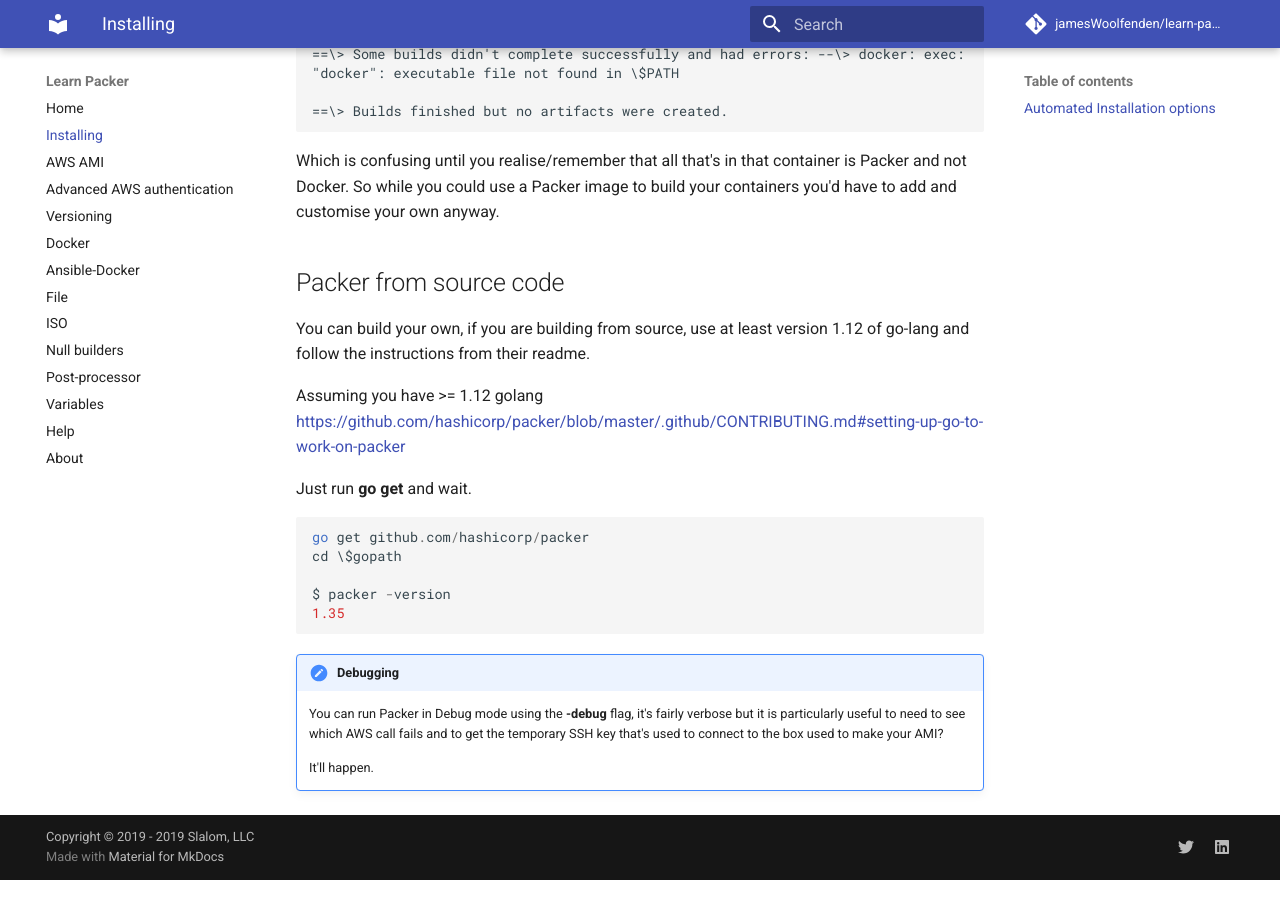
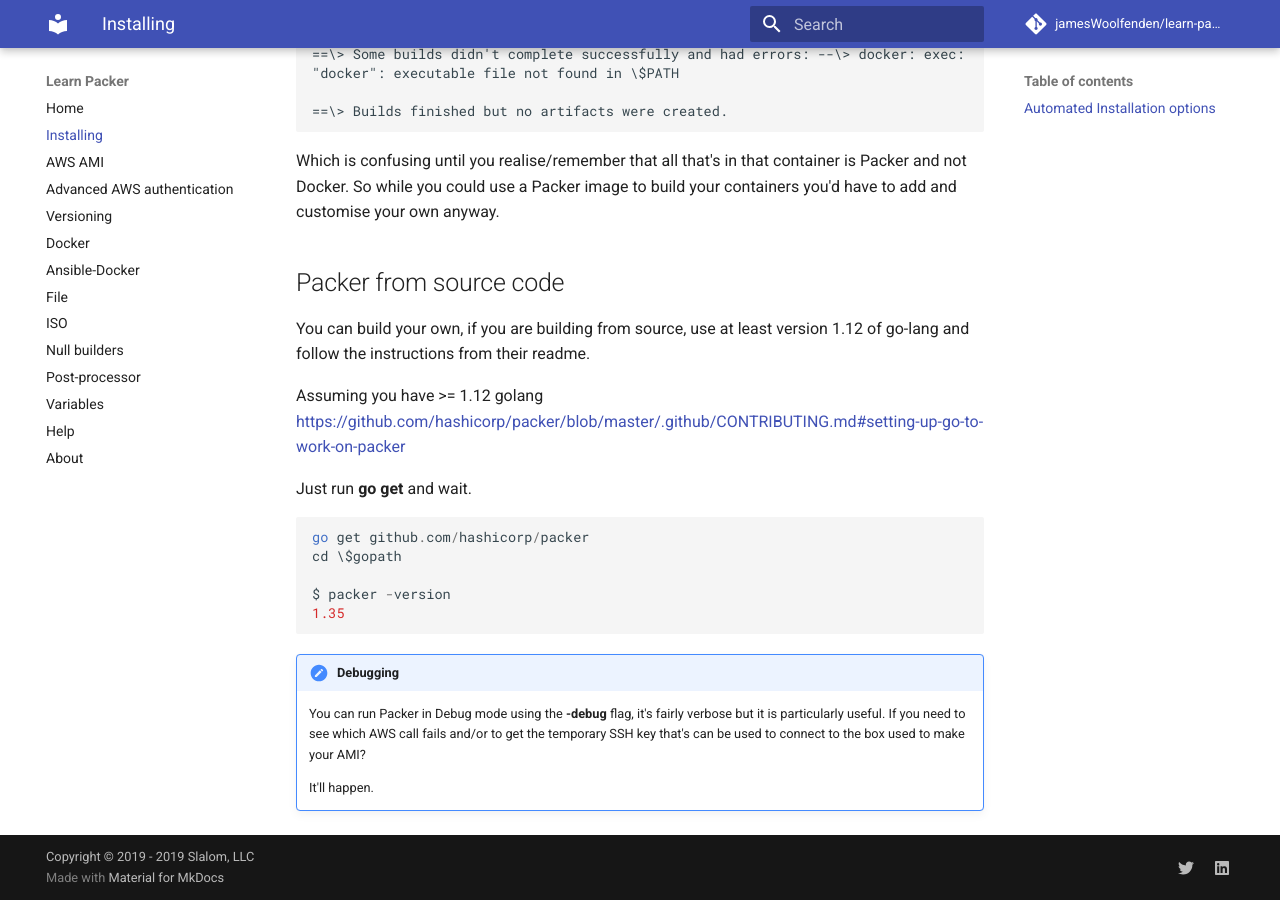
Before and after one commit to JamesWoolfenden/learn-packer, an MkDocs documentation site: the page built from docs/installing-packer.md, in a window 1280 px wide and 900 px high, scrolled down 2314 px. Built offline with MkDocs 1.6.1 and Material for MkDocs 9.7.7, drawn with Linux system fonts in a browser that asks for light colours; comment, search, counter and statistics services are not loaded.

Commit message:
Update installing-packer.md

```diff
--- a/docs/installing-packer.md
+++ b/docs/installing-packer.md
@@ -132,6 +132,6 @@
 
 !!! Note "Debugging"
 
-    You can run Packer in Debug mode using the **-debug** flag, it's fairly verbose but it is particularly useful to need to see which AWS call fails and to get the temporary SSH key that's used to connect to the box used to make your AMI?
+    You can run Packer in Debug mode using the **-debug** flag, it's fairly verbose but it is particularly useful. If you need to see which AWS call fails and/or to get the temporary SSH key that's can be used to connect to the box used to make your AMI?
 
     It'll happen.
```
